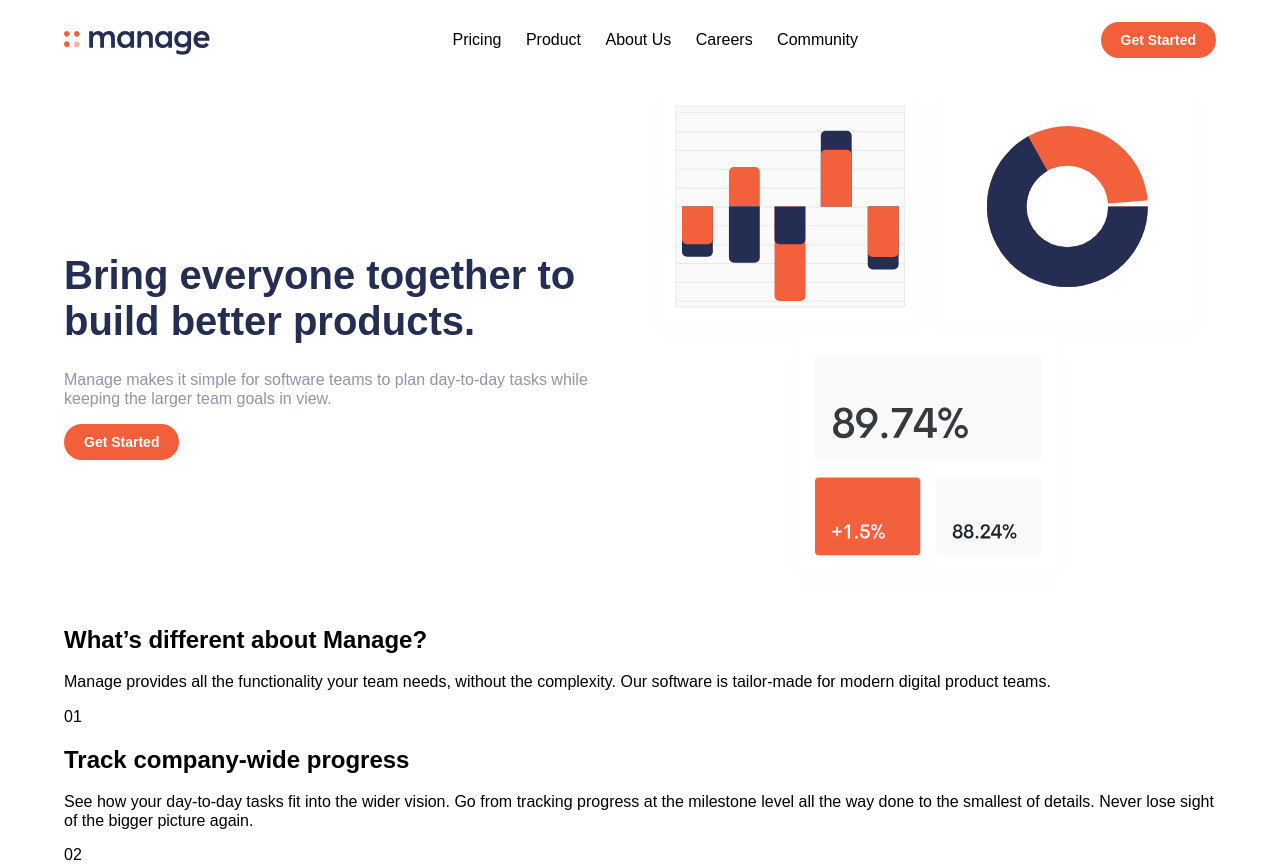
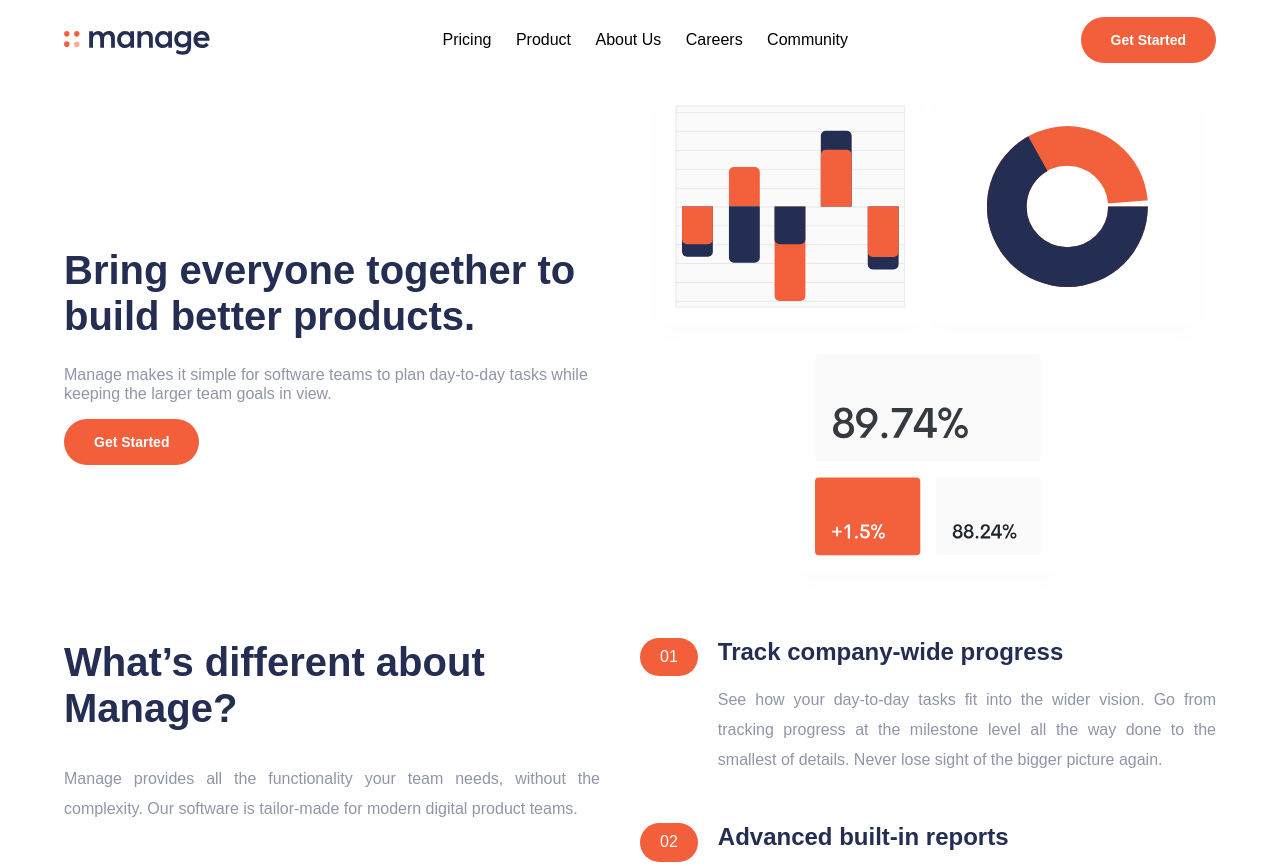
Before and after one commit to Rodrigo-Desing/FrontEndMentor-1, a plain HTML site: page index.html in a window 1280 px wide. Shown: the top 866 px of the page. Drawn offline with Linux system fonts and the light colour scheme; a web font is replaced by a local one.

Commit message:
dando estilos a section services

```diff
--- a/css/estilos.css
+++ b/css/estilos.css
@@ -25,7 +25,7 @@ figure{
 
 /*             Reutilizables           */
 .btn{
-	padding: 10px 20px;
+	padding: 15px 30px;
 	border: none;
 	border-radius: 30px;
 	color: #fff;
@@ -76,10 +76,53 @@ figure{
 }
 .welcome__title{
 	font-size: 40px;
-	color: var(--Dark_Blue)
+	color: var(--Dark_Blue);
 }
 .welcome__parrafo{
 	color: var(--Dark_Grayish_Blue);
 }
 
 /*              Section Welcome            */
+
+/*              Section Services            */
+.services{
+	display: flex;
+}
+.services__box-text,
+.services-points{
+	width: 100%;
+}
+.services__title{
+	text-align: justify-all;
+	font-size: 40px;
+	color: var(--Dark_Blue);
+	padding-right: 20px;
+}
+.services__parrafo{
+	text-align: justify;
+	padding-right: 40px;
+	color: var(--Dark_Grayish_Blue);
+	line-height: 30px;
+}
+.services-points-box{
+	display: flex;
+	align-items: flex-start;
+}
+.services-points__number-point{
+	margin-top: 32px;
+	margin-right: 20px;
+	padding: 10px 20px;
+	background:  var(--Bright_Red);
+	border-radius: 30px;
+	color: #fff;
+}
+.services-points__title{
+	margin-top: 32px;
+	color: var(--Dark_Blue);
+}
+.services-points__text{
+	color: var(--Dark_Grayish_Blue);
+	text-align: justify;
+	line-height: 30px;
+}
+/*              Section Services            */
```
Also changed, not shown: index.html (+1 -2 lines).
